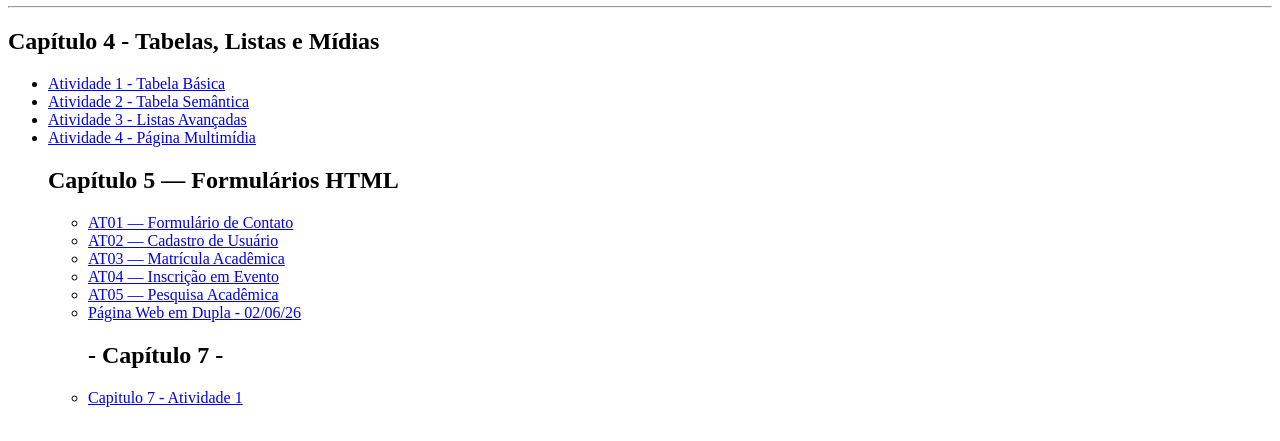
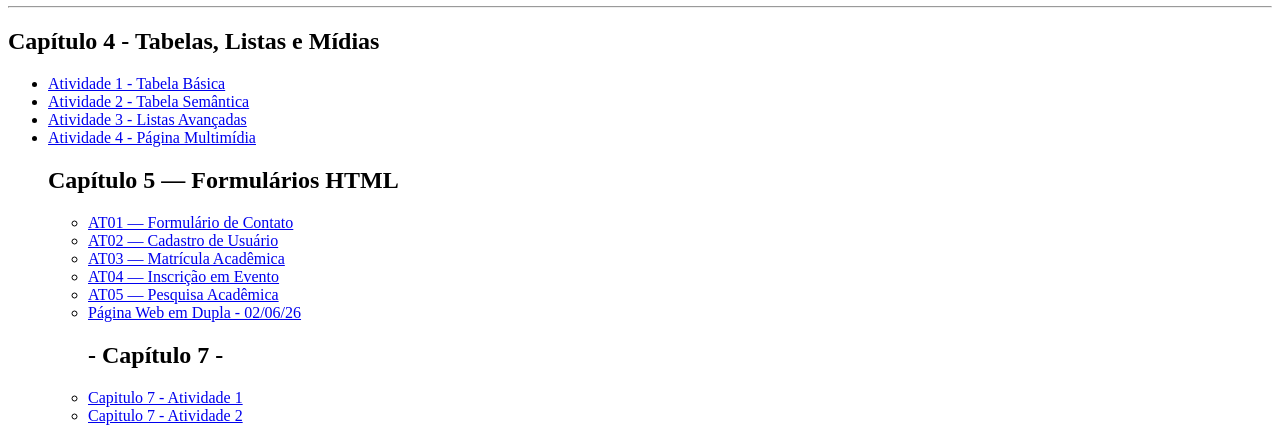
Before and after one commit to mmatheusgomes/mmatheusgomes.github.io, a plain HTML site: page index.html in a window 1280 px wide. Shown: the part 1400-1841 px from the top of the page. Drawn offline with Linux system fonts and the light colour scheme.

Commit message:
Update index.html

```diff
--- a/index.html
+++ b/index.html
@@ -161,6 +161,13 @@
             </li>
 
 
+                 <li>
+                <a href="cap07/atv02.html">
+                    Capitulo 7 - Atividade 2
+                </a>
+            </li>
+
+
         </ul>
 
 
```
